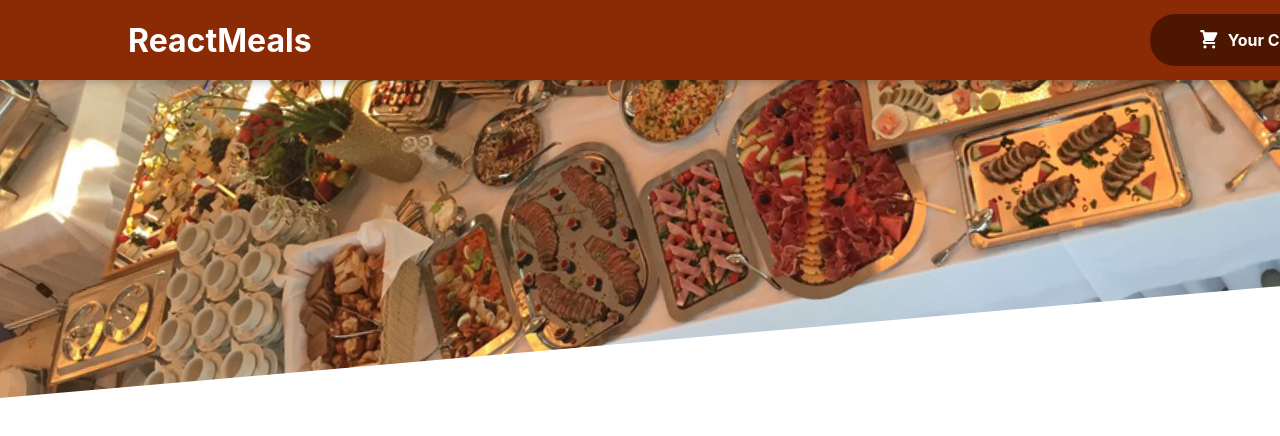
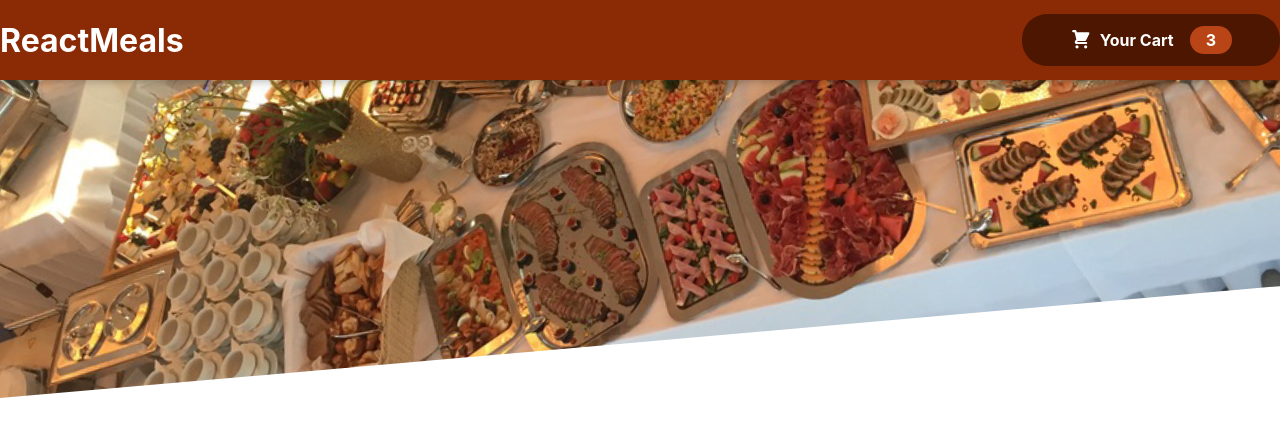
Before and after one commit to mann0777/food-app, a React (Create React App) app: page / in a window 1280 px wide. Shown: the top 436 px of the page. Built offline with nearby package versions, Linux system fonts and the light colour scheme.

Commit message:
Adding-a-Meals-Component

```diff
--- a/src/Components/Layout/Header.module.css
+++ b/src/Components/Layout/Header.module.css
@@ -1,3 +1,5 @@
+
+
 .header {
   position: fixed;
   top: 0;
@@ -9,7 +11,7 @@
   display: flex;
   justify-content: space-between;
   align-items: center;
-    padding: 0 10%;
+  padding: 5 5%;
   box-shadow: 0 2px 8px rgba(0, 0, 0, 0.25);
   z-index: 10;
 }
```
Lines whose indentation alone changed are shown as unchanged.
